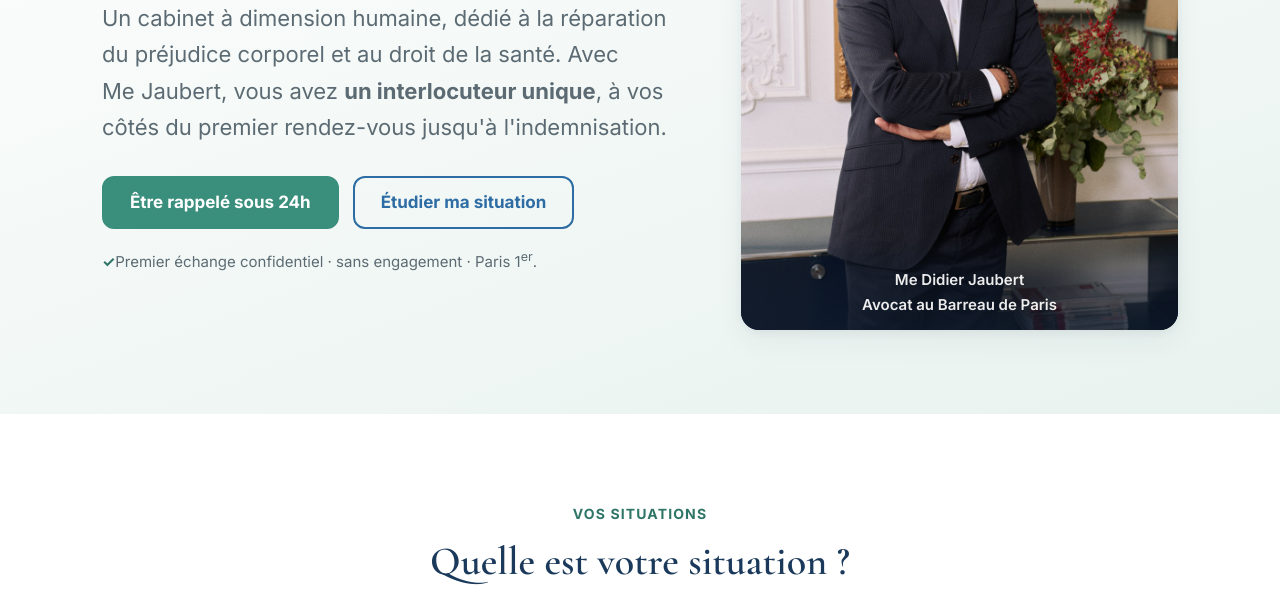
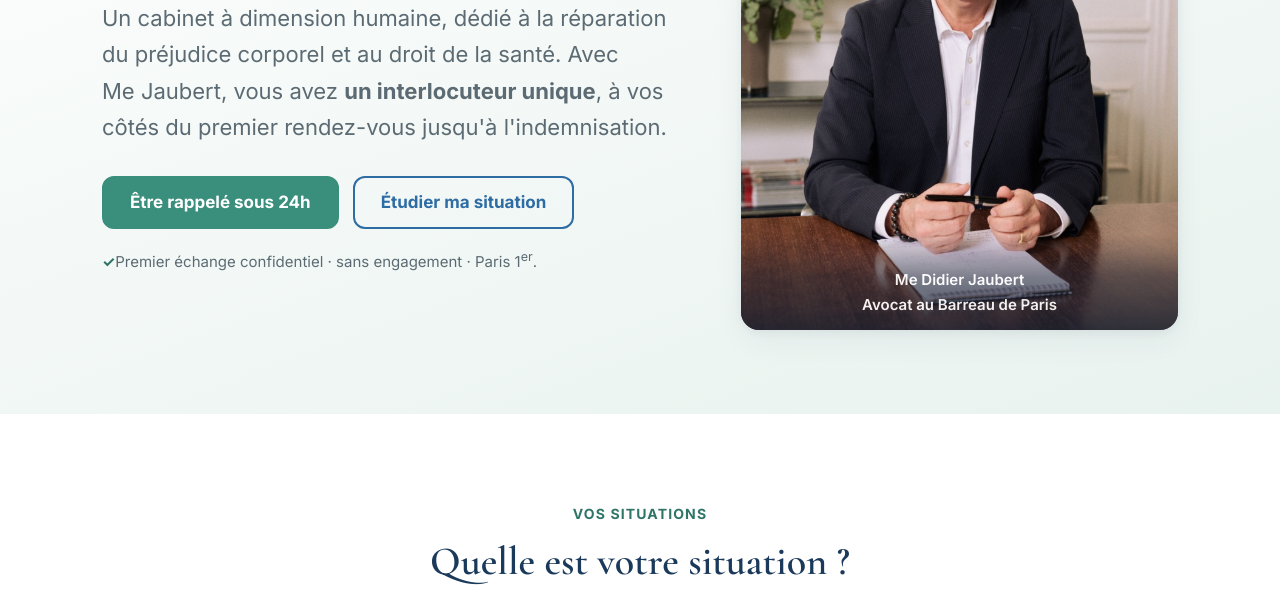
Before and after one commit to gicqueau/jaubert-website, a plain HTML site: page index.html in a window 1280 px wide. Shown: the part 495-1100 px from the top of the page. Drawn offline with nearby package versions, Linux system fonts and the light colour scheme.

Commit message:
Hero : photo dj2 (Me Jaubert souriant à son bureau)
Co-Authored-By: Claude Opus 4.8 <noreply@anthropic.com>

```diff
--- a/index.html
+++ b/index.html
@@ -82,7 +82,7 @@
       </div>
       <div>
         <div class="portrait has-photo">
-          <img src="img/hero-jaubert.jpg" alt="Maître Didier Jaubert, avocat au Barreau de Paris, dans son cabinet à Paris">
+          <img src="img/dj2.jpg" alt="Maître Didier Jaubert, avocat au Barreau de Paris, souriant à son bureau à Paris">
           <span class="cap">Me Didier Jaubert<br>Avocat au Barreau de Paris</span>
         </div>
       </div>
```
Also changed, not shown: img/dj2.jpg (added).
